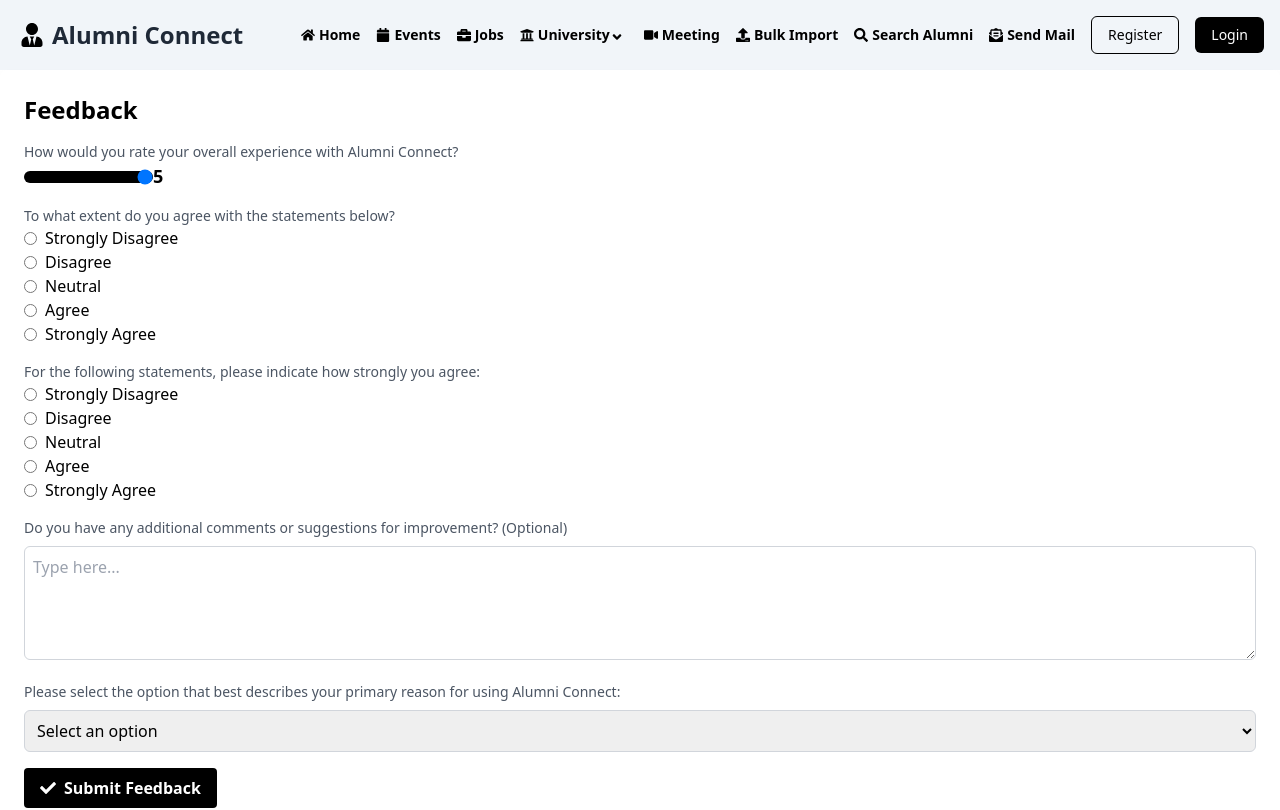
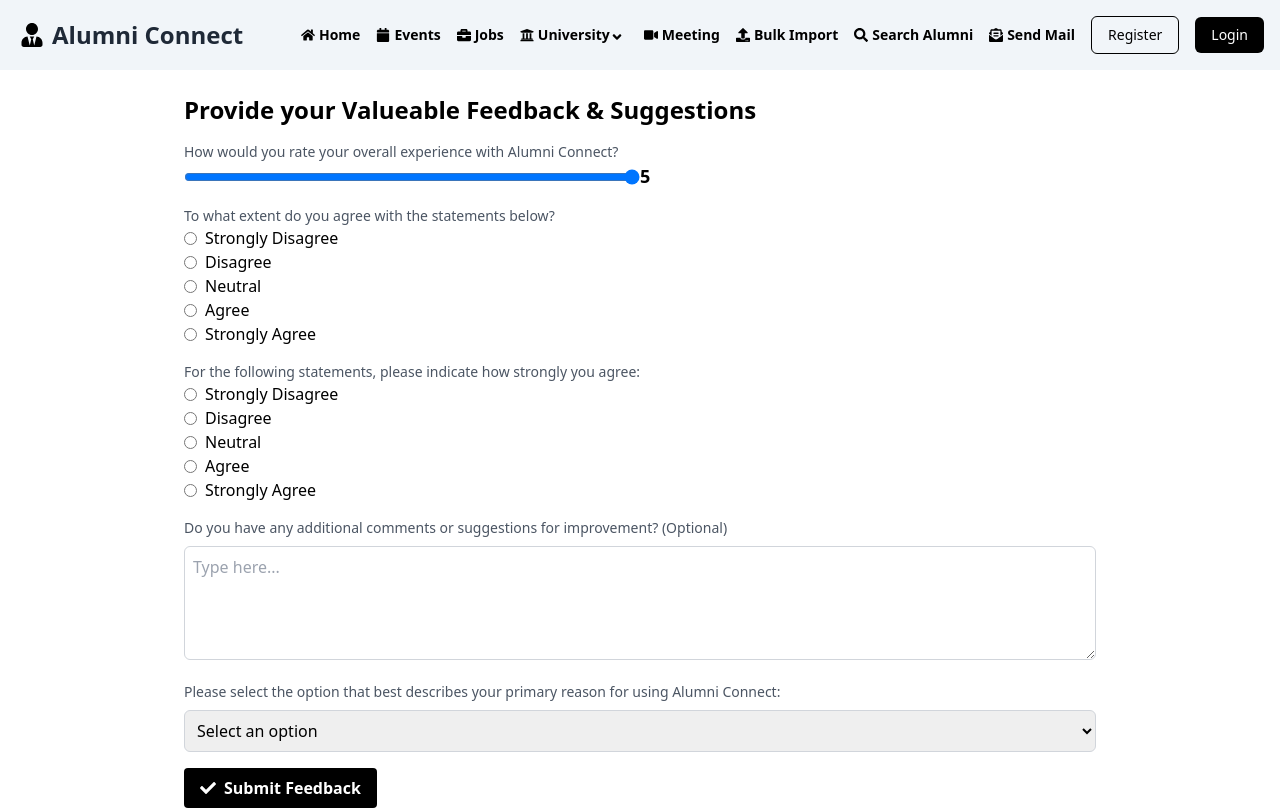
Before and after one commit to Aditya2714/Alumni-Connect, a React (Vite) app in the folder Frontend/: page /feedback in a window 1280 px wide. Shown: the top 810 px of the page. Built offline with nearby package versions, Linux system fonts and the light colour scheme.

Commit message:
Update Feedback component styling

```diff
--- a/Frontend/src/Components/Feedback.jsx
+++ b/Frontend/src/Components/Feedback.jsx
@@ -22,8 +22,8 @@ const Feedback = () => {
   const agreeDisagreeOptions = ['Strongly Disagree', 'Disagree', 'Neutral', 'Agree', 'Strongly Agree'];
 
   return (
-    <div className="container mx-auto p-6 bg-white rounded-md shadow-md">
-      <h2 className="text-2xl font-bold mb-4">Feedback</h2>
+    <div className="container-sm mx-40 p-6">
+      <h2 className="text-2xl font-bold mb-4">Provide your Valueable Feedback & Suggestions</h2>
 
       {/* Experience Rating */}
       <div className="mb-4">
@@ -34,7 +34,7 @@ const Feedback = () => {
           max="5"
           value={experienceRating}
           onChange={(e) => setExperienceRating(parseInt(e.target.value))}
-          className="mt-2 appearance-none h-3 bg-black rounded-md focus:outline-none focus:shadow-outline"
+          className="mt-2 w-1/2 h-3 bg-black rounded-md focus:outline-none focus:shadow-outline"
 
         />
         <span className="text-lg font-semibold">{experienceRating}</span>
```
